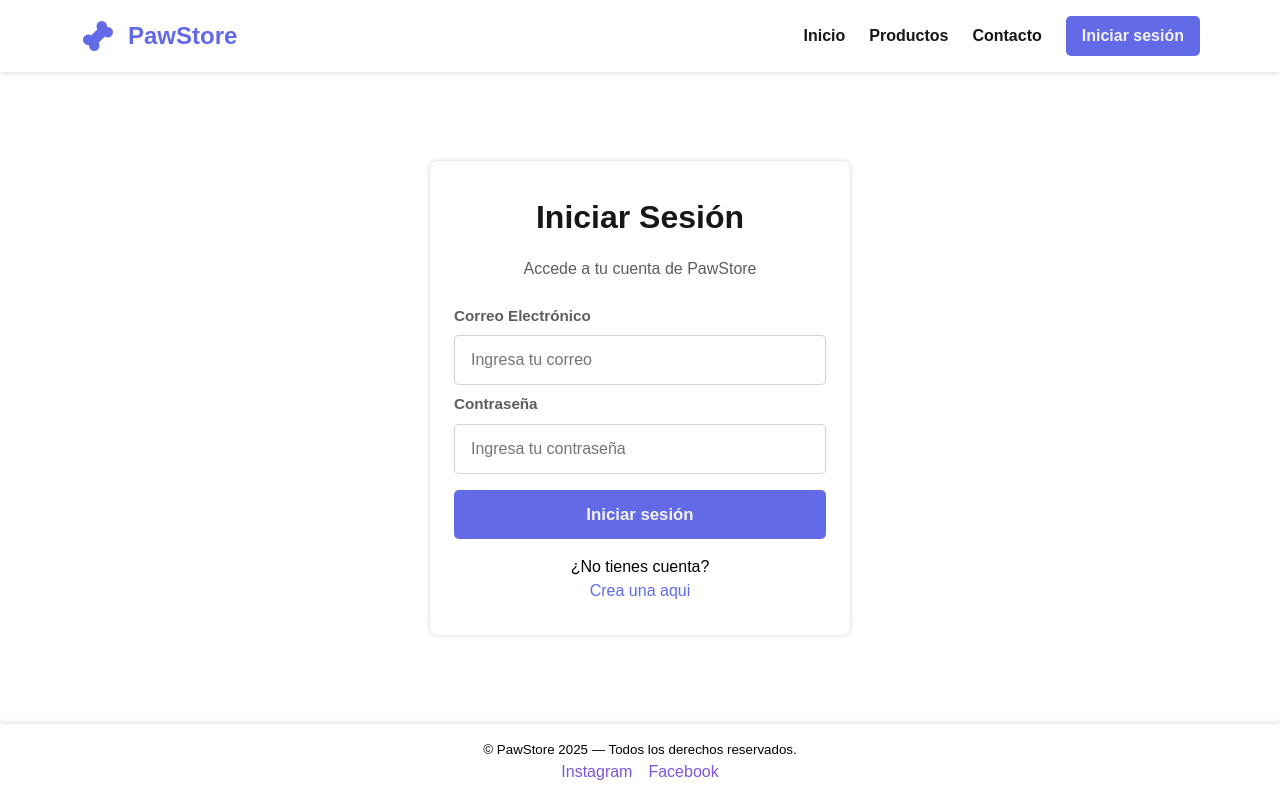
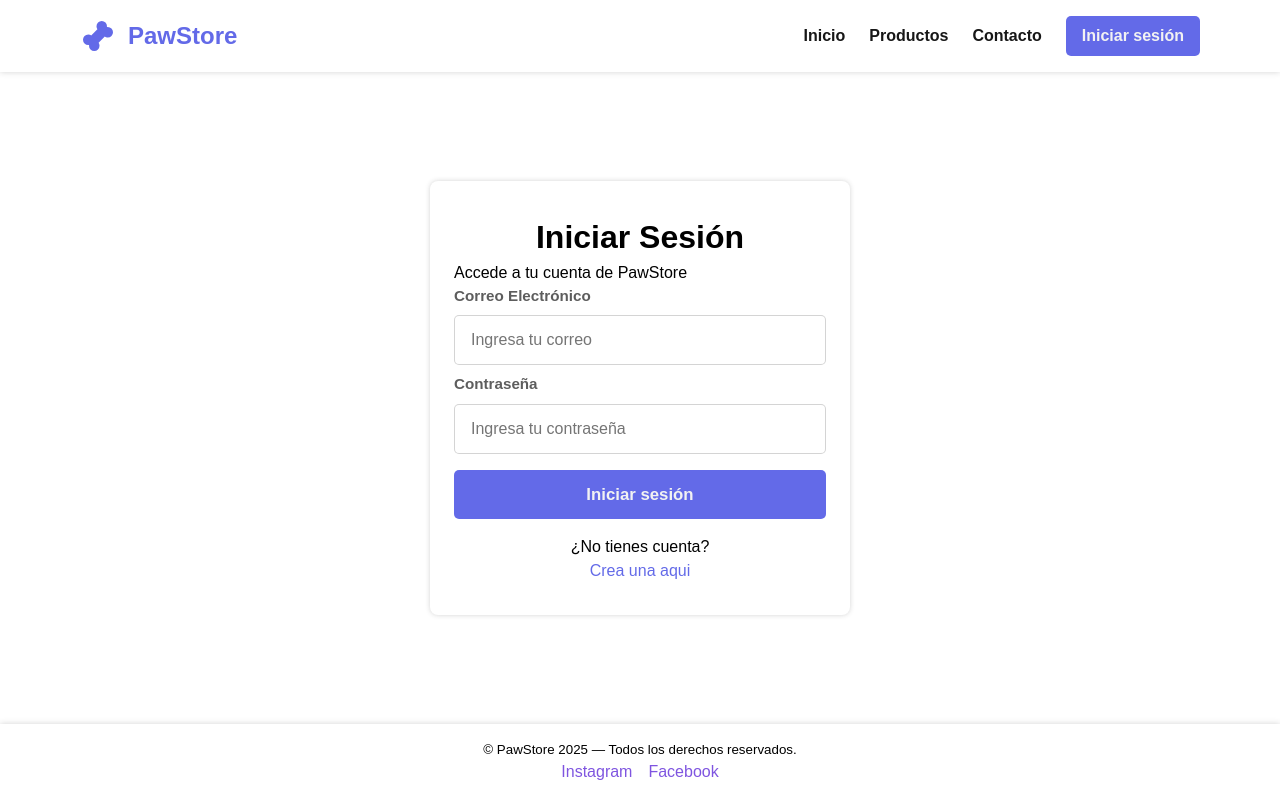
Before and after one commit to Czar81/PawStore, a React (Vite) app: page / in a window 1280 px wide. Both pictures are taken after a click on the button "Iniciar sesión". Built offline with nearby package versions, Linux system fonts and the light colour scheme; no server answers.

Commit message:
fix: Change className for forms

```diff
--- a/src/components/forms/FormLogin.jsx
+++ b/src/components/forms/FormLogin.jsx
@@ -8,7 +8,7 @@ function FormLogin({ onSubmit, loading, error }) {
   } = useForm();
 
   return (
-    <form className="form-login" onSubmit={handleSubmit(onSubmit)}>
+    <form className="form-generic" onSubmit={handleSubmit(onSubmit)}>
       {error && <div className="alert-error">{error}</div>}
 
       <label htmlFor="email">Correo Electrónico</label>
--- a/src/pages/AdminPage.jsx
+++ b/src/pages/AdminPage.jsx
@@ -9,7 +9,7 @@ function AdminPage() {
   );
 
   return (
-    <main className="admin-page">
+    <main className="page-generic">
       <section className="admin-card">
         <h2>Administración de productos</h2>
         <p>
--- a/src/pages/LoginPage.jsx
+++ b/src/pages/LoginPage.jsx
@@ -45,14 +45,14 @@ function LoginPage({ setActiveView }) {
   };
 
   return (
-    <main className="admin-page login-page">
-      <section className="admin-card section-form">
+    <main className="page-generic">
+      <section className="section-form">
         <h2>Iniciar Sesión</h2>
         <p className="login-subtitle">Accede a tu cuenta de PawStore</p>
 
         <FormLogin onSubmit={onSubmit} loading={loading} error={error} />
 
-        <div className="login-footer">
+        <div className="form-footer">
           <p>¿No tienes cuenta?</p>
           <a className='link' onClick={() => setActiveView("signup")}>Crea una aqui</a>
         </div>
--- a/src/styles/componets.css
+++ b/src/styles/componets.css
@@ -267,10 +267,19 @@ footer {
   color: var(--clr-text);
 }
 
-.admin-card {
+.admin-card,
+.section-form {
   box-shadow: 0 0 5px var(--clr-shadow);
   padding: 2rem 1.5rem;
   border-radius: 8px;
+}
+
+.page-generic {
+  justify-items: center;
+  align-content: center;
+  padding: 2rem;
+  display: grid;
+  gap: 2rem;
 }
 
 /*Dashboard*/
@@ -325,41 +334,36 @@ label {
   gap: 1rem;
 }
 
-.login-page {
-  justify-items: center;
-  align-content: center;
-}
-
-.login-page .section-form {
+.page-generic .section-form {
   max-width: 420px;
 }
 
-.login-page h2 {
+.page-generic h2 {
   text-align: center;
   font-size: 2rem;
 }
 
-.login-subtitle {
+.form-subtitle {
   text-align: center;
   font-size: 1.1rem;
 }
 
-.login-page .form-input {
+.page-generic .form-input {
   padding: 0.75rem 1rem;
   font-size: 1rem;
 }
 
-.login-page .btn-lilac {
+.page-generic .btn-lilac {
   padding: 0.75rem;
   font-size: 1.05rem;
   margin-top: 0.5rem;
 }
 
-.login-page label {
+.page-generic label {
   font-size: 0.95rem;
 }
 
-.login-footer {
+.form-footer {
   text-align: center;
   font-size: 1rem;
   margin-top: 1rem;
--- a/src/styles/layout.css
+++ b/src/styles/layout.css
@@ -65,11 +65,6 @@ nav {
   padding: 1rem;
 }
 
-.admin-page {
-  padding: 2rem;
-  display: grid;
-  gap: 2rem;
-}
 
 /*Footer*/
 footer {
@@ -141,7 +136,7 @@ footer {
 /*form*/
 
 .form-products,
-.form-login,
+.form-generic,
 .two-on-row > div {
   display: flex;
   flex-direction: column;
```
